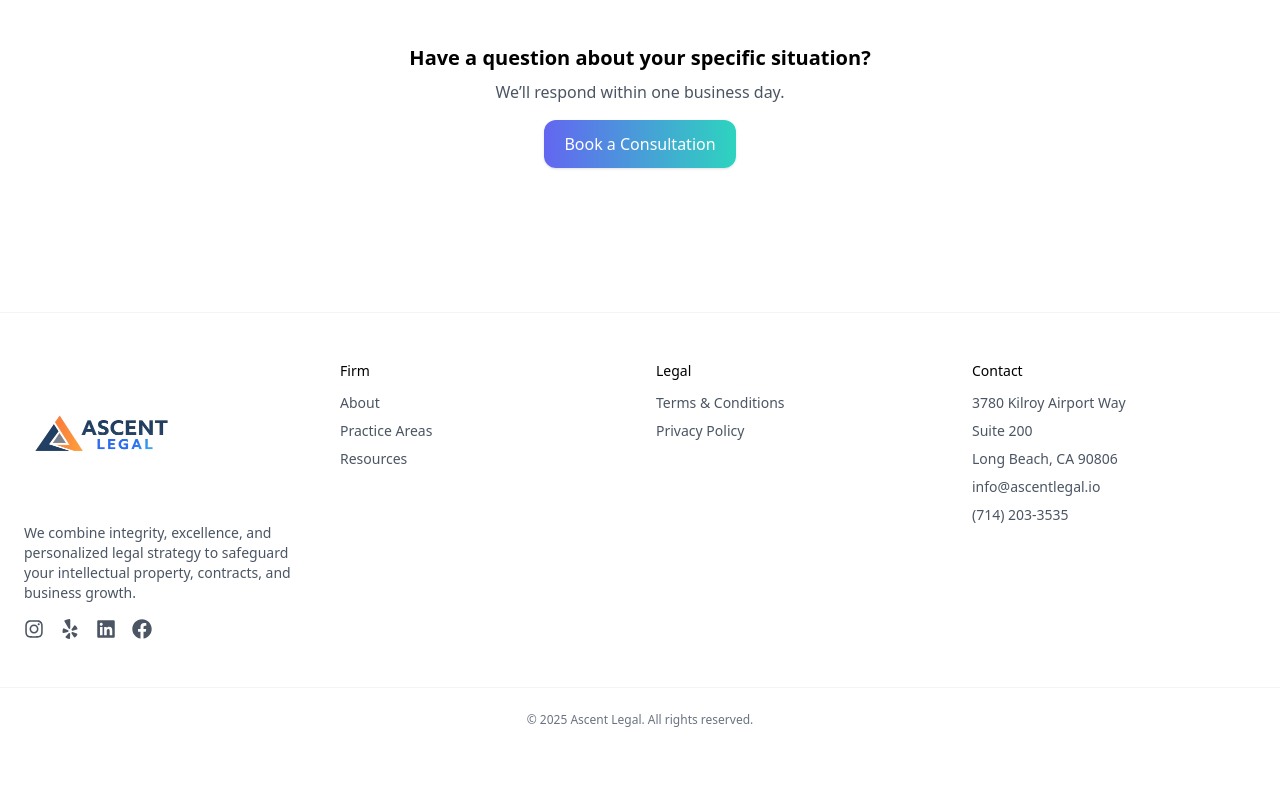
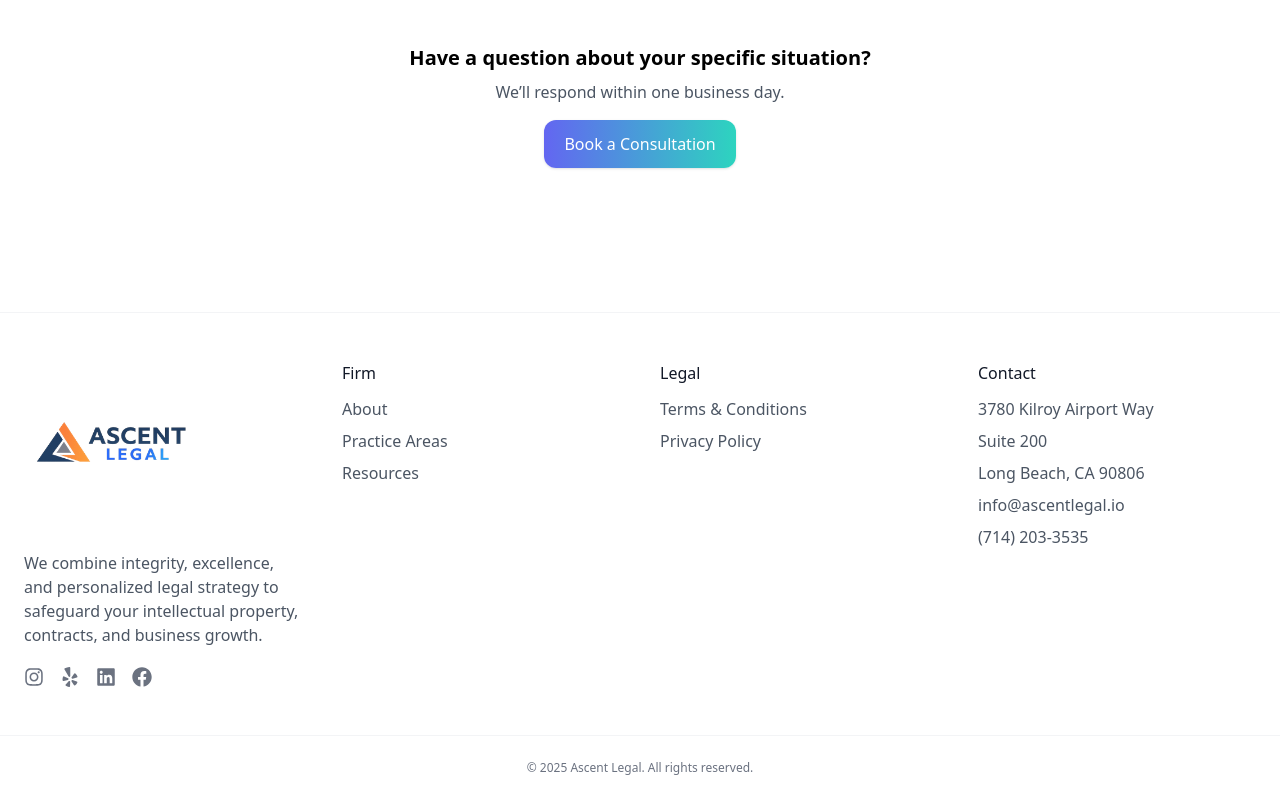
Before and after one commit to ajdreams17/Ascentlegal, a Next.js app: page /resources in a window 1280 px wide. Shown: the part 1676-2476 px from the top of the page. Before the commit the page ends 2428 px from the top, so only its background shows below. Built offline with nearby package versions, Linux system fonts and the light colour scheme; no server answers.

Commit message:
Update Footer.jsx

```diff
--- a/components/Footer.jsx
+++ b/components/Footer.jsx
@@ -5,62 +5,45 @@ import { FaInstagram, FaYelp, FaLinkedin, FaFacebook } from "react-icons/fa";
 export default function Footer() {
   return (
     <footer className="border-t border-gray-100 mt-20">
-      <div className="mx-auto max-w-7xl px-6 py-12 grid sm:grid-cols-2 md:grid-cols-4 gap-8 text-sm">
-        <div>
-          {/* LOGO */}
-          <Link href="/" className="flex items-center gap-2">
+      {/* Top grid */}
+      <div className="mx-auto max-w-7xl px-6 py-12 grid gap-10
+                      sm:grid-cols-2 lg:grid-cols-4">
+        {/* Column 1: Logo + blurb + social */}
+        <div className="max-w-sm">
+          <Link href="/" className="inline-flex items-center">
             <Image
               src="/ascent-legal-logo.png"
               alt="Ascent Legal Logo"
-              width={160}
-              height={80}
+              width={180}
+              height={90}
               priority
             />
           </Link>
-          <p className="mt-3 text-gray-600">
-            We combine integrity, excellence, and personalized legal strategy to safeguard your
-            intellectual property, contracts, and business growth.
+
+          <p className="mt-4 text-gray-600">
+            We combine integrity, excellence, and personalized legal strategy to
+            safeguard your intellectual property, contracts, and business growth.
           </p>
 
-          {/* SOCIAL ICONS */}
-          <div className="flex gap-4 mt-4 text-xl text-gray-600">
-            <a
-              href="https://www.instagram.com/"
-              target="_blank"
-              rel="noopener noreferrer"
-              className="hover:text-indigo-600"
-            >
-              <FaInstagram />
+          <div className="flex gap-4 mt-5 text-xl text-gray-500">
+            <a href="https://instagram.com" target="_blank" rel="noopener noreferrer" aria-label="Instagram">
+              <FaInstagram className="hover:text-indigo-600" />
             </a>
-            <a
-              href="https://www.yelp.com/"
-              target="_blank"
-              rel="noopener noreferrer"
-              className="hover:text-indigo-600"
-            >
-              <FaYelp />
+            <a href="https://yelp.com" target="_blank" rel="noopener noreferrer" aria-label="Yelp">
+              <FaYelp className="hover:text-indigo-600" />
             </a>
-            <a
-              href="https://www.linkedin.com/"
-              target="_blank"
-              rel="noopener noreferrer"
-              className="hover:text-indigo-600"
-            >
-              <FaLinkedin />
+            <a href="https://linkedin.com" target="_blank" rel="noopener noreferrer" aria-label="LinkedIn">
+              <FaLinkedin className="hover:text-indigo-600" />
             </a>
-            <a
-              href="https://www.facebook.com/"
-              target="_blank"
-              rel="noopener noreferrer"
-              className="hover:text-indigo-600"
-            >
-              <FaFacebook />
+            <a href="https://facebook.com" target="_blank" rel="noopener noreferrer" aria-label="Facebook">
+              <FaFacebook className="hover:text-indigo-600" />
             </a>
           </div>
         </div>
 
+        {/* Column 2: Firm */}
         <div>
-          <h4 className="font-medium">Firm</h4>
+          <h4 className="font-medium text-gray-900">Firm</h4>
           <ul className="mt-3 space-y-2 text-gray-600">
             <li><Link href="/about" className="hover:text-indigo-600">About</Link></li>
             <li><Link href="/#practice" className="hover:text-indigo-600">Practice Areas</Link></li>
@@ -68,25 +51,29 @@ export default function Footer() {
           </ul>
         </div>
 
+        {/* Column 3: Legal */}
         <div>
-          <h4 className="font-medium">Legal</h4>
+          <h4 className="font-medium text-gray-900">Legal</h4>
           <ul className="mt-3 space-y-2 text-gray-600">
             <li><Link href="/terms" className="hover:text-indigo-600">Terms &amp; Conditions</Link></li>
             <li><Link href="/privacy" className="hover:text-indigo-600">Privacy Policy</Link></li>
           </ul>
         </div>
 
+        {/* Column 4: Contact */}
         <div>
-          <h4 className="font-medium">Contact</h4>
+          <h4 className="font-medium text-gray-900">Contact</h4>
           <ul className="mt-3 space-y-2 text-gray-600">
             <li>3780 Kilroy Airport Way</li>
             <li>Suite 200</li>
             <li>Long Beach, CA 90806</li>
-            <li>info@ascentlegal.io</li>
-            <li>(714) 203-3535</li>
+            <li><a href="mailto:info@ascentlegal.io" className="hover:text-indigo-600">info@ascentlegal.io</a></li>
+            <li><a href="tel:+17142033535" className="hover:text-indigo-600">(714) 203-3535</a></li>
           </ul>
         </div>
       </div>
+
+      {/* Bottom bar */}
       <div className="border-t border-gray-100 py-6 text-center text-xs text-gray-500">
         © {new Date().getFullYear()} Ascent Legal. All rights reserved.
       </div>
```
